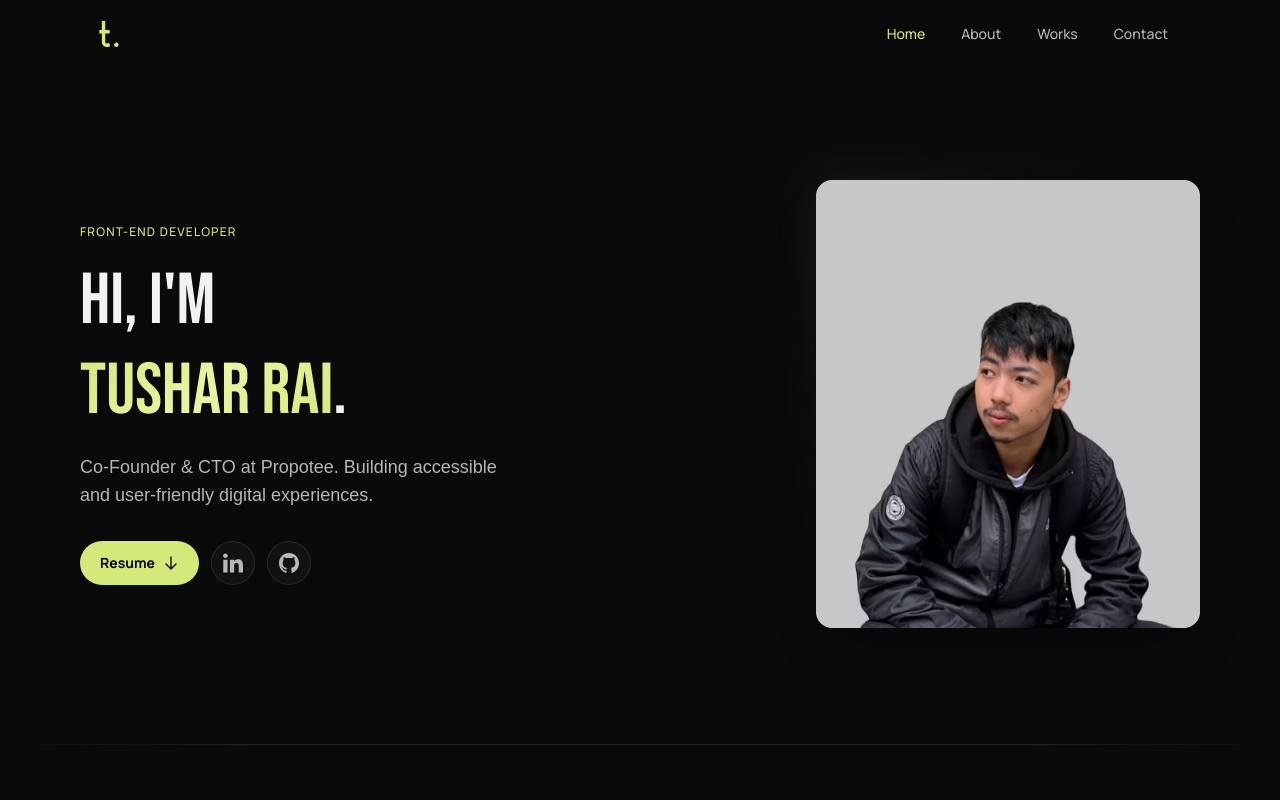
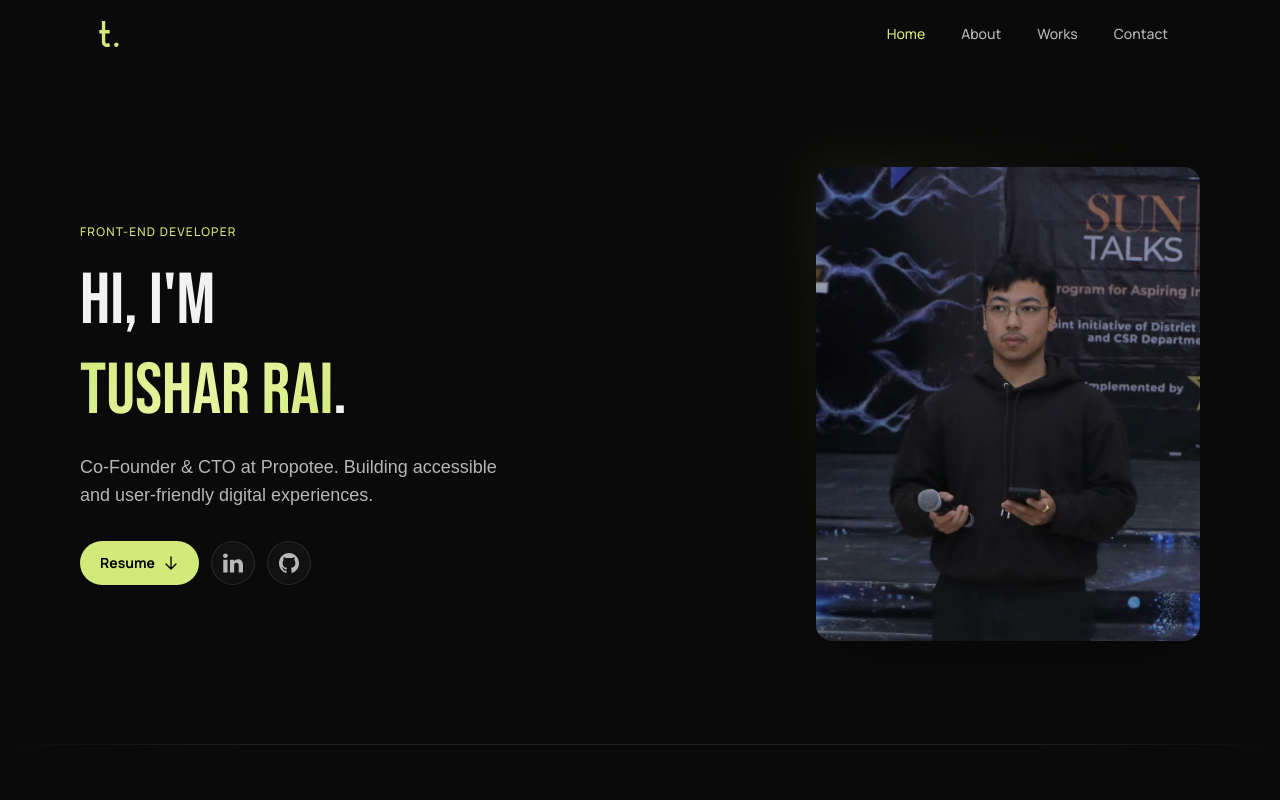
Before and after one commit to tongbadaju/tushar-rai, a React (Vite) app: page / in a window 1280 px wide. Shown: the top 800 px of the page. Built offline with nearby package versions, Linux system fonts and the light colour scheme; a web font is replaced by a local one.

Commit message:
changed avatar

```diff
--- a/src/pages/Home.jsx
+++ b/src/pages/Home.jsx
@@ -103,8 +103,8 @@ export default function Home() {
                         <div className="relative">
                             <div className="absolute -inset-1 bg-gradient-to-br from-[var(--color-primary)]/20 via-transparent to-transparent rounded-2xl blur-xl opacity-50" />
                             <img
-                                width="400"
-                                height="400"
+                                width="384"
+                                height="480"
                                 className="relative max-w-sm w-full rounded-2xl shadow-2xl"
                                 src="images/avatar.avif"
                                 alt="Tushar Rai"
```
Also changed, not shown: public/images/avatar.avif.
